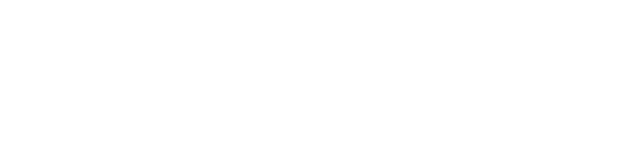
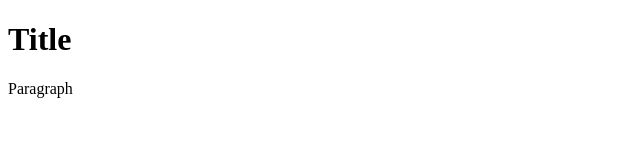
Before and after one commit to RAIF07/e-pengurusan, a plain HTML site: page index.html in a window 1280 px wide. Shown: the whole page, without its empty margins (0-640 px from the left). Drawn offline with Linux system fonts and the light colour scheme.

Commit message:
Add Title

```diff
--- a/index.html
+++ b/index.html
@@ -6,6 +6,11 @@
     <title>Pembahagi Tugas JK</title>
 </head>
 <body>
+    <h1>Title</h1>
+    <p>Paragraph</p>
+
+
+
 
 </body>
 </html>
```
